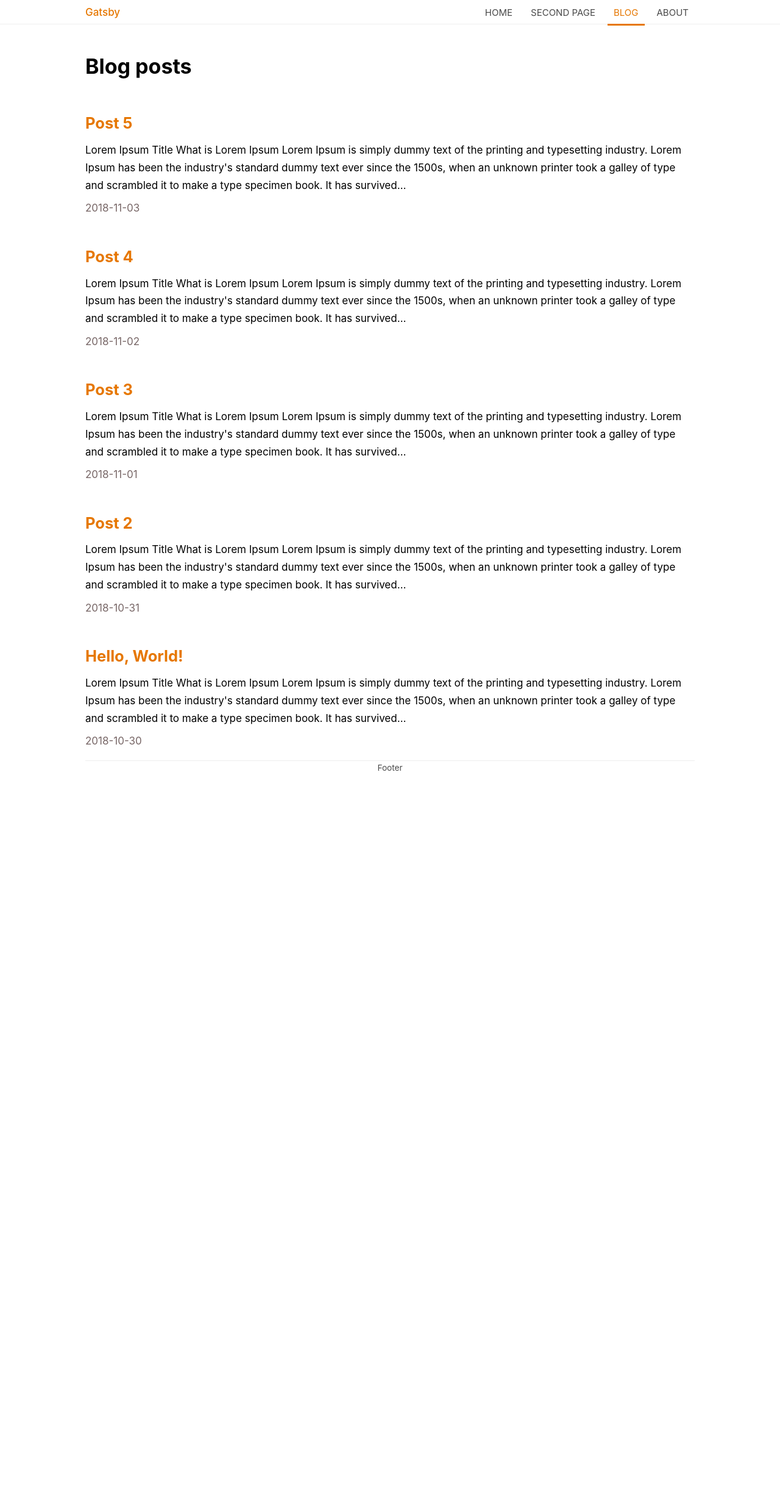
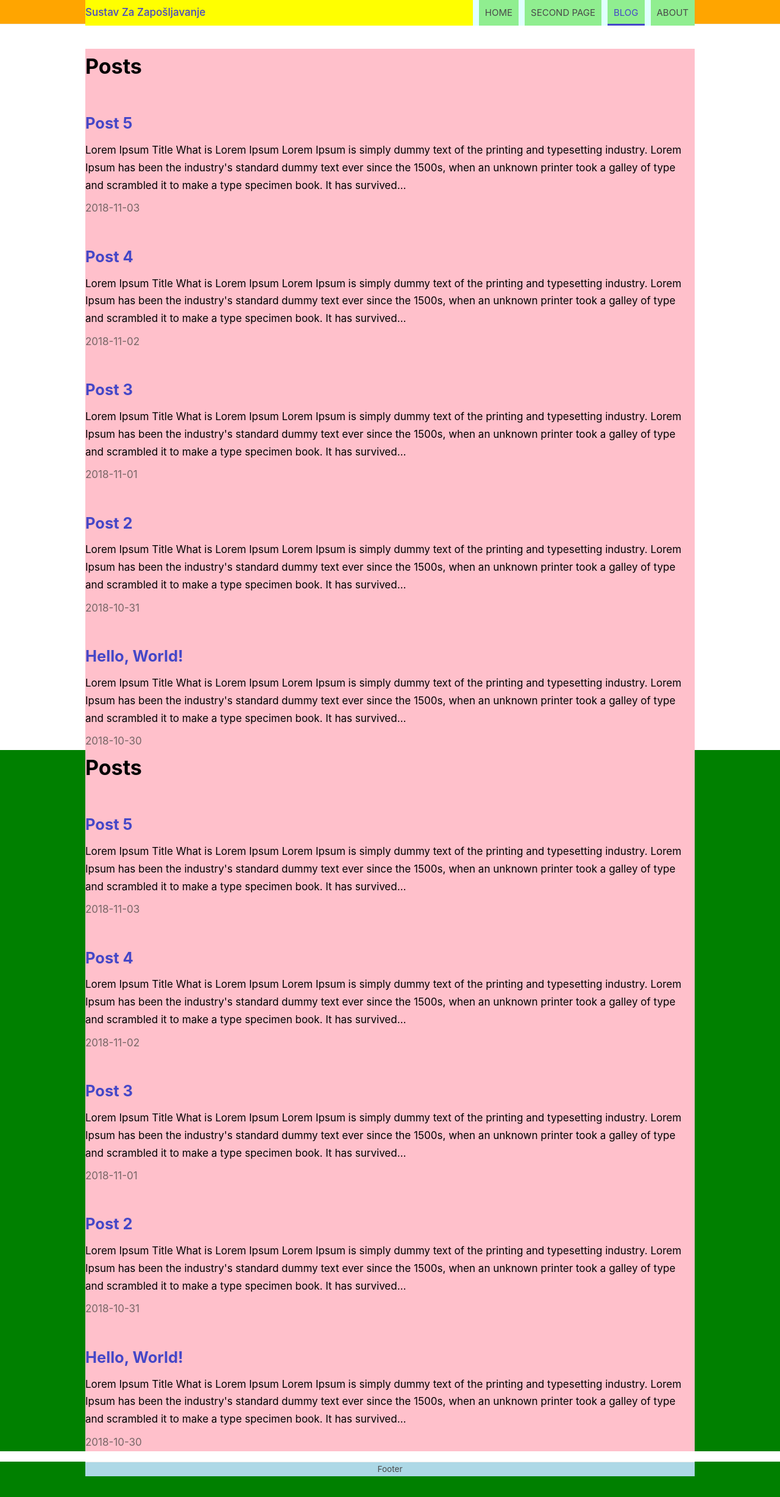
Before and after one commit to SZeravic/Human-Computer-Interfaces, a Gatsby site in the folder Gatsby/: page /blog in a window 1280 px wide. Shown: the whole page at 61% size. Before the commit the page ends 1305 px from the top, so only its background shows below. Built offline with nearby package versions, Linux system fonts and the light colour scheme; Gatsby itself is replaced by a stand-in of ours.

Commit message:
Lab_Work

```diff
--- a/Gatsby/gatsby-config.js
+++ b/Gatsby/gatsby-config.js
@@ -1,7 +1,7 @@
 module.exports = {
   siteMetadata: {
-    title: "My first Gatsby application",
-    description: "Hello, World!"
+    title: "Sustav Za Zapošljavanje",
+    description: "Home Page"
   },
 
   plugins: [
--- a/Gatsby/src/components/Container/styles.module.css
+++ b/Gatsby/src/components/Container/styles.module.css
@@ -2,4 +2,5 @@
   margin: 0 auto;
   max-width: 1000px;
   width: 90%;
+  background-color:pink;
 }
--- /dev/null
+++ b/Gatsby/src/components/Layout/Aside/index.js
@@ -0,0 +1,9 @@
+import React from "react";
+import { Container } from "components";
+import styles from "./styles.module.css";
+
+export default ({ children }) => (
+  <main className={styles.Aside}>
+    <Container>{children}</Container>
+  </main>
+);
--- /dev/null
+++ b/Gatsby/src/components/Layout/Aside/styles.module.css
@@ -0,0 +1,4 @@
+.Aside {
+  flex: 1;
+  background-color: green;
+}
--- a/Gatsby/src/components/Layout/Footer/styles.module.css
+++ b/Gatsby/src/components/Layout/Footer/styles.module.css
@@ -4,8 +4,10 @@
   font-size: 0.8rem;
   text-align: center;
   color: var(--color-primary, #000);
+  background-color: green;
 }
 
 .Container {
   border-top: 1px solid var(--color-grey, #000);
+  background-color: lightblue;
 }
--- a/Gatsby/src/components/Layout/Header/index.js
+++ b/Gatsby/src/components/Layout/Header/index.js
@@ -15,7 +15,7 @@ export default () => {
   return (
     <header className={styles.Header}>
       <Container className={styles.Container}>
-        <span className={styles.Logo}>Gatsby</span>
+        <span className={styles.Logo}>Sustav Za Zapošljavanje</span>
         <Nav>{nav}</Nav>
       </Container>
     </header>
--- a/Gatsby/src/components/Layout/Header/styles.module.css
+++ b/Gatsby/src/components/Layout/Header/styles.module.css
@@ -8,6 +8,8 @@
   background: #fff;
   border-bottom: 1px solid var(--color-grey, #000);
   margin-bottom: 40px;
+
+  background-color: orange;
 }
 
 .Container {
@@ -15,6 +17,8 @@
   justify-content: space-between;
   align-items: center;
   flex: 1;
+
+  background-color: yellow;
 }
 
 .Logo {
@@ -30,6 +34,8 @@
   align-items: stretch;
   overflow-x: auto;
   overflow-y: hidden;
+
+  background-color: lightcyan;
 }
 
 .NavLink {
@@ -46,6 +52,8 @@
   border-bottom: 3px solid transparent;
   transition: all 0.25s linear;
   overflow-x: hidden;
+
+  background-color: lightgreen;
 }
 
 .NavLink_active,
--- /dev/null
+++ b/Gatsby/src/components/Layout/MainContent/styles.module.css
@@ -0,0 +1,7 @@
+.Main {
+  flex: 1;
+}
+
+.Aside {
+  flex: 1;
+}
--- a/Gatsby/src/components/Layout/index.js
+++ b/Gatsby/src/components/Layout/index.js
@@ -1,6 +1,7 @@
-import React, { Component } from "react";
-import { SiteContainer } from "components";
+import React from "react";
+import SiteContainer from "../SiteContainer";
 import Main from "./Main";
+import Aside from "./Aside";
 import Header from "./Header";
 import Footer from "./Footer";
 import MenuButton from "./MenuButton";
@@ -8,7 +9,7 @@ import SideMenu from "./SideMenu";
 import Overlay from "./Overlay";
 import "styles/index.css";
 
-class Layout extends Component {
+class Layout extends React.Component {
   state = {
     showSideMenu: false
   };
@@ -47,6 +48,8 @@ class Layout extends Component {
         <Overlay status={status} onClick={this.showMenu} />
         <SideMenu status={status} />
         <Main>{children}</Main>
+        <Aside>{children}</Aside>
+        {/* <MainContent></MainContent> */}
         <Footer />
       </SiteContainer>
     );
--- a/Gatsby/src/pages/blog.js
+++ b/Gatsby/src/pages/blog.js
@@ -9,7 +9,7 @@ export default ({
 }) => {
   return (
     <>
-      <h1>Blog posts</h1>
+      <h1>Posts</h1>
       <BlogIndex posts={posts} />
     </>
   );
--- a/Gatsby/src/styles/index.css
+++ b/Gatsby/src/styles/index.css
@@ -2,7 +2,7 @@
   --color-primary: #494949;
   --color-grey: #eeeeee;
   --color-dark-grey: #776666;
-  --color-gold: #e67700;
+  --color-gold: #4547c7;
 
   --header-height: 40px;
   --header-padding: 5px;
```
Also changed, not shown: Gatsby/src/components/Layout/MainContent/index.js (added, +9 -0 lines), Gatsby/src/pages/index.js (+29 -21 lines), 1 other file.
